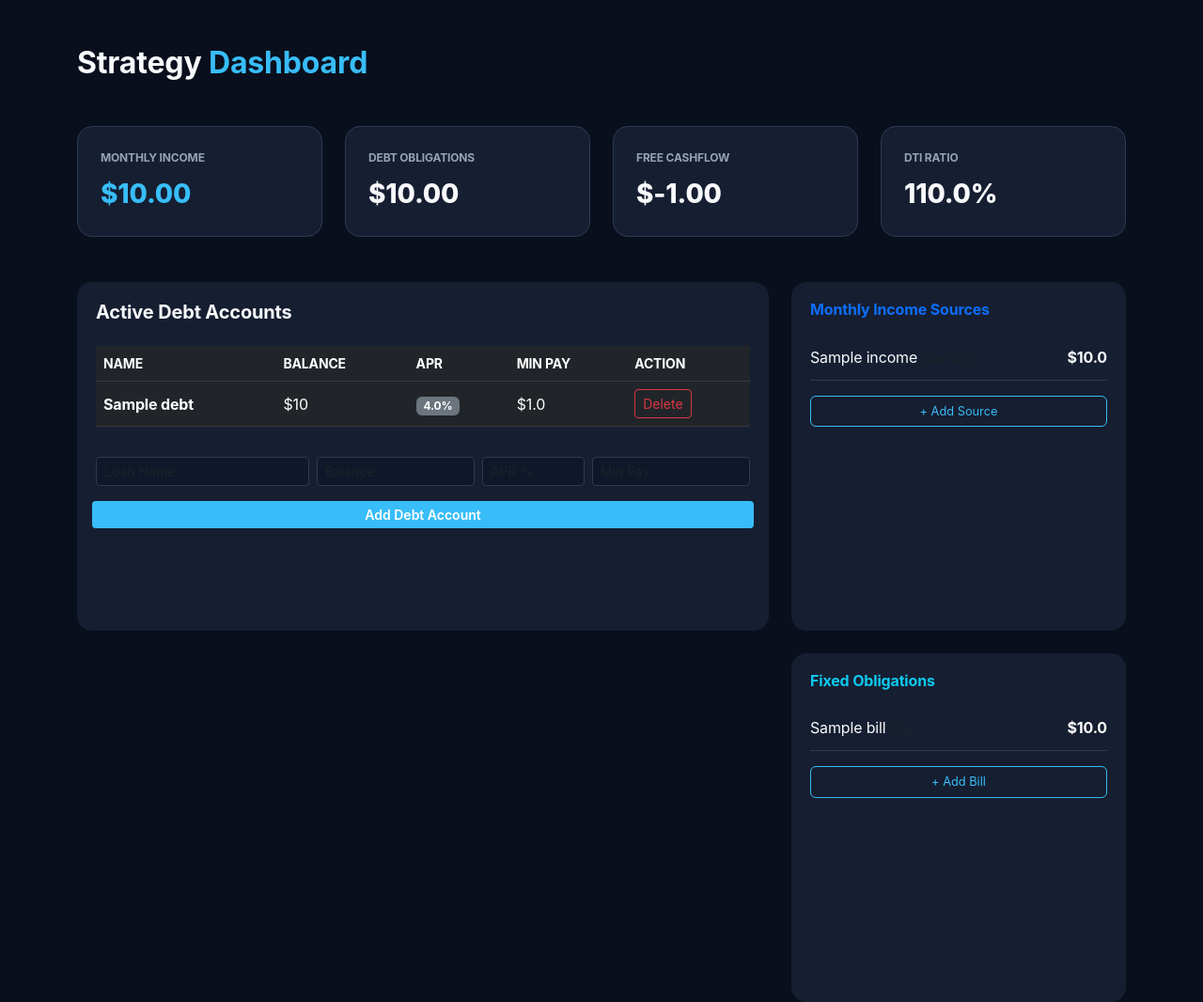
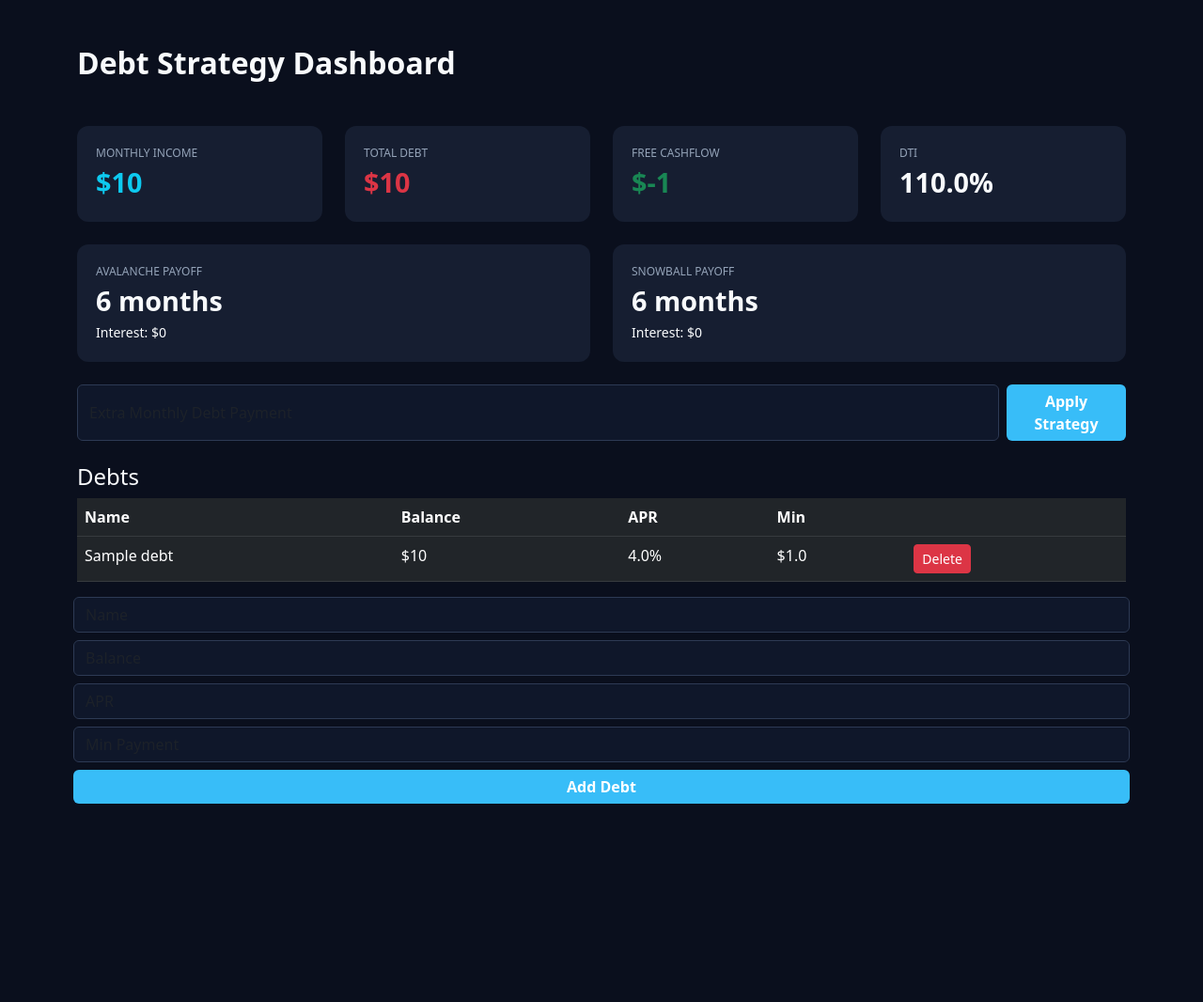
Before and after one commit to GrantM28/MadFinance, a Flask app: page / in a window 1280 px wide. Shown: the whole page at 94% size. After the commit the page ends 855 px from the top, so only its background shows below. Run offline with Flask 3, Linux system fonts and the light colour scheme; tables that the repository leaves empty hold one stand-in row (values such as "Sample post").

Commit message:
Added features

```diff
--- a/app/main.py
+++ b/app/main.py
@@ -5,20 +5,19 @@ import os
 app = Flask(__name__)
 
 db_path = os.path.join(os.path.dirname(__file__), 'data', 'strategy.db')
-if not os.path.exists(os.path.dirname(db_path)):
-    os.makedirs(os.path.dirname(db_path))
+os.makedirs(os.path.dirname(db_path), exist_ok=True)
 
 app.config['SQLALCHEMY_DATABASE_URI'] = f'sqlite:///{db_path}'
 app.config['SQLALCHEMY_TRACK_MODIFICATIONS'] = False
 db = SQLAlchemy(app)
 
-# --- MODELS ---
+# ---------------- MODELS ----------------
 
 class Income(db.Model):
     id = db.Column(db.Integer, primary_key=True)
     name = db.Column(db.String(100))
     amount = db.Column(db.Float)
-    frequency = db.Column(db.String(50)) # Monthly, Bi-weekly, Weekly
+    frequency = db.Column(db.String(50))  # Monthly, Bi-weekly, Weekly
 
 class Bill(db.Model):
     id = db.Column(db.Integer, primary_key=True)
@@ -30,13 +29,14 @@ class Debt(db.Model):
     id = db.Column(db.Integer, primary_key=True)
     name = db.Column(db.String(100))
     balance = db.Column(db.Float)
-    interest_rate = db.Column(db.Float) # APR
+    interest_rate = db.Column(db.Float)  # APR %
     min_payment = db.Column(db.Float)
+    extra_payment = db.Column(db.Float, default=0)  # Strategy money applied
 
 with app.app_context():
     db.create_all()
 
-# --- MATH ENGINE ---
+# ---------------- MATH ENGINE ----------------
 
 def get_monthly_income():
     incomes = Income.query.all()
@@ -50,56 +50,144 @@ def get_monthly_income():
             total += i.amount
     return total
 
+def simulate_payoff(debts, strategy="avalanche"):
+    sim = [
+        {
+            "balance": float(d.balance),
+            "apr": d.interest_rate / 100,
+            "min": d.min_payment,
+            "extra": d.extra_payment or 0
+        } for d in debts
+    ]
+
+    if strategy == "avalanche":
+        sim.sort(key=lambda x: x["apr"], reverse=True)
+    else:  # snowball
+        sim.sort(key=lambda x: x["balance"])
+
+    months = 0
+    total_interest = 0
+
+    while any(d["balance"] > 0 for d in sim):
+        months += 1
+        for d in sim:
+            if d["balance"] <= 0:
+                continue
+
+            interest = d["balance"] * (d["apr"] / 12)
+            total_interest += interest
+            d["balance"] += interest
+
+            payment = min(d["min"] + d["extra"], d["balance"])
+            d["balance"] -= payment
+
+    return months, total_interest
+
+# ---------------- ROUTES ----------------
+
 @app.route('/')
 def index():
     incomes = Income.query.all()
     bills = Bill.query.all()
     debts = Debt.query.all()
 
-    monthly_inc = get_monthly_income()
+    monthly_income = get_monthly_income()
     total_bills = sum(b.amount for b in bills)
-    total_min_debt = sum(d.min_payment for d in debts)
-    total_debt_balance = sum(d.balance for d in debts)
+    total_minimums = sum(d.min_payment for d in debts)
+    total_balance = sum(d.balance for d in debts)
 
-    cashflow = monthly_inc - total_bills - total_min_debt
-    dti = ((total_bills + total_min_debt) / monthly_inc * 100) if monthly_inc > 0 else 0
+    cashflow = monthly_income - total_bills - total_minimums
+
+    backend_dti = ((total_bills + total_minimums) / monthly_income * 100) if monthly_income else 0
+
+    avalanche_months, avalanche_interest = simulate_payoff(debts, "avalanche") if debts else (0, 0)
+    snowball_months, snowball_interest = simulate_payoff(debts, "snowball") if debts else (0, 0)
 
     summary = {
-        "income": monthly_inc,
-        "total_debt": total_debt_balance,
+        "income": monthly_income,
+        "bills": total_bills,
         "cashflow": cashflow,
-        "dti": dti
+        "balance": total_balance,
+        "dti": backend_dti,
+        "ava_months": avalanche_months,
+        "ava_interest": avalanche_interest,
+        "snow_months": snowball_months,
+        "snow_interest": snowball_interest
     }
 
-    return render_template('index.html',
+    return render_template("index.html",
                            summary=summary,
                            debts=debts,
                            income_list=incomes,
                            bills_list=bills)
 
-# --- ROUTES FOR ADDING DATA ---
+# ---------------- ADD DATA ----------------
 
 @app.route('/add_income', methods=['POST'])
 def add_income():
-    new_inc = Income(name=request.form['name'], amount=float(request.form['amount']), frequency=request.form['frequency'])
-    db.session.add(new_inc)
+    db.session.add(Income(
+        name=request.form['name'],
+        amount=float(request.form['amount']),
+        frequency=request.form['frequency']
+    ))
     db.session.commit()
     return redirect(url_for('index'))
 
 @app.route('/add_bill', methods=['POST'])
 def add_bill():
-    new_bill = Bill(name=request.form['name'], amount=float(request.form['amount']), due_day=int(request.form['due_day']))
-    db.session.add(new_bill)
+    db.session.add(Bill(
+        name=request.form['name'],
+        amount=float(request.form['amount']),
+        due_day=int(request.form['due_day'])
+    ))
     db.session.commit()
     return redirect(url_for('index'))
 
 @app.route('/add_debt', methods=['POST'])
 def add_debt():
-    new_debt = Debt(name=request.form['name'], balance=float(request.form['balance']),
-                    interest_rate=float(request.form['apr']), min_payment=float(request.form['min_pay']))
-    db.session.add(new_debt)
+    db.session.add(Debt(
+        name=request.form['name'],
+        balance=float(request.form['balance']),
+        interest_rate=float(request.form['apr']),
+        min_payment=float(request.form['min_pay'])
+    ))
+    db.session.commit()
+    return redirect(url_for('index'))
+
+# ---------------- STRATEGY CONTROL ----------------
+
+@app.route('/set_extra', methods=['POST'])
+def set_extra():
+    extra = float(request.form['extra'])
+    debts = Debt.query.all()
+
+    if debts:
+        split = extra / len(debts)
+        for d in debts:
+            d.extra_payment = split
+
+    db.session.commit()
+    return redirect(url_for('index'))
+
+# ---------------- DELETE ----------------
+
+@app.route('/delete_debt/<int:id>')
+def delete_debt(id):
+    db.session.delete(Debt.query.get_or_404(id))
+    db.session.commit()
+    return redirect(url_for('index'))
+
+@app.route('/delete_income/<int:id>')
+def delete_income(id):
+    db.session.delete(Income.query.get_or_404(id))
+    db.session.commit()
+    return redirect(url_for('index'))
+
+@app.route('/delete_bill/<int:id>')
+def delete_bill(id):
+    db.session.delete(Bill.query.get_or_404(id))
     db.session.commit()
     return redirect(url_for('index'))
 
 if __name__ == '__main__':
-    app.run(host='0.0.0.0', port=5000)
+    app.run(debug=True)
--- a/app/static/style.css
+++ b/app/static/style.css
@@ -9,18 +9,15 @@
 }
 
 body {
-    background-color: var(--bg-main);
-    color: #f8fafc;
-    font-family: 'Inter', system-ui, sans-serif;
-    letter-spacing: -0.01em;
+    background:#0a0f1d;
+    color:#f8fafc;
+    font-family:system-ui;
 }
 
 .stat-card {
-    background: var(--card-bg);
-    border: 1px solid var(--border-color);
-    border-radius: 16px;
-    padding: 1.5rem;
-    transition: transform 0.2s ease;
+    background:#161e31;
+    padding:20px;
+    border-radius:12px;
 }
 
 .stat-card:hover {
@@ -29,16 +26,14 @@ body {
 }
 
 .metric-label {
-    color: var(--text-muted);
-    font-size: 0.75rem;
-    text-transform: uppercase;
-    font-weight: 700;
+    font-size:.75rem;
+    color:#94a3b8;
+    text-transform:uppercase;
 }
 
 .metric-value {
-    font-size: 1.75rem;
-    font-weight: 800;
-    margin-top: 0.5rem;
+    font-size:1.8rem;
+    font-weight:700;
 }
 
 .list-container {
--- a/app/templates/index.html
+++ b/app/templates/index.html
@@ -7,109 +7,89 @@
     <link rel="stylesheet" href="{{ url_for('static', filename='style.css') }}">
 </head>
 <body class="container py-5">
-    <h2 class="mb-5 fw-bold">Strategy <span style="color: var(--primary)">Dashboard</span></h2>
 
-    <div class="row g-4 mb-5">
+<h2 class="mb-5 fw-bold">Debt Strategy Dashboard</h2>
+
+<div class="row g-4 mb-4">
     <div class="col-md-3">
         <div class="stat-card">
             <div class="metric-label">Monthly Income</div>
-                <div class="metric-value" style="color: var(--primary)">${{ "%.2f"|format(summary.income) }}</div>
+            <div class="metric-value text-info">${{ "%.0f"|format(summary.income) }}</div>
         </div>
     </div>
+
     <div class="col-md-3">
         <div class="stat-card">
-                <div class="metric-label">Debt Obligations</div>
-                <div class="metric-value danger">${{ "%.2f"|format(summary.total_debt) }}</div>
+            <div class="metric-label">Total Debt</div>
+            <div class="metric-value text-danger">${{ "%.0f"|format(summary.balance) }}</div>
         </div>
     </div>
+
     <div class="col-md-3">
         <div class="stat-card">
             <div class="metric-label">Free Cashflow</div>
-                <div class="metric-value success">${{ "%.2f"|format(summary.cashflow) }}</div>
+            <div class="metric-value text-success">${{ "%.0f"|format(summary.cashflow) }}</div>
         </div>
     </div>
+
     <div class="col-md-3">
         <div class="stat-card">
-                <div class="metric-label">DTI Ratio</div>
-                <div class="metric-value {{ 'danger' if summary.dti > 36 else '' }}">{{ "%.1f"|format(summary.dti) }}%</div>
+            <div class="metric-label">DTI</div>
+            <div class="metric-value">{{ "%.1f"|format(summary.dti) }}%</div>
         </div>
     </div>
 </div>
 
-    <div class="row g-4">
-        <div class="col-lg-8">
-            <div class="list-container mb-4">
-                <h5 class="mb-4 fw-bold">Active Debt Accounts</h5>
-                <table class="table table-dark table-hover align-middle">
-                    <thead class="text-muted small">
-                        <tr><th>NAME</th><th>BALANCE</th><th>APR</th><th>MIN PAY</th><th>ACTION</th></tr>
+<div class="row g-4 mb-4">
+    <div class="col-md-6">
+        <div class="stat-card">
+            <div class="metric-label">Avalanche Payoff</div>
+            <div class="metric-value">{{ summary.ava_months }} months</div>
+            <small>Interest: ${{ "%.0f"|format(summary.ava_interest) }}</small>
+        </div>
+    </div>
+
+    <div class="col-md-6">
+        <div class="stat-card">
+            <div class="metric-label">Snowball Payoff</div>
+            <div class="metric-value">{{ summary.snow_months }} months</div>
+            <small>Interest: ${{ "%.0f"|format(summary.snow_interest) }}</small>
+        </div>
+    </div>
+</div>
+
+<div class="mb-4">
+    <form action="/set_extra" method="POST" class="d-flex gap-2">
+        <input type="number" step="0.01" name="extra" class="form-control" placeholder="Extra Monthly Debt Payment">
+        <button class="btn btn-primary">Apply Strategy</button>
+    </form>
+</div>
+
+<h4>Debts</h4>
+<table class="table table-dark">
+<thead>
+<tr><th>Name</th><th>Balance</th><th>APR</th><th>Min</th><th></th></tr>
 </thead>
 <tbody>
 {% for d in debts %}
 <tr>
-                            <td class="fw-bold">{{ d.name }}</td>
+<td>{{ d.name }}</td>
 <td>${{ "%.0f"|format(d.balance) }}</td>
-                            <td><span class="badge bg-secondary">{{ d.interest_rate }}%</span></td>
+<td>{{ d.interest_rate }}%</td>
 <td>${{ d.min_payment }}</td>
-                            <td><button class="btn btn-sm btn-outline-danger">Delete</button></td>
+<td><a href="/delete_debt/{{ d.id }}" class="btn btn-sm btn-danger">Delete</a></td>
 </tr>
 {% endfor %}
 </tbody>
 </table>
-                <form action="/add_debt" method="POST" class="row g-2 mt-4">
-                    <div class="col-md-4"><input type="text" name="name" class="form-control form-control-sm" placeholder="Loan Name"></div>
-                    <div class="col-md-3"><input type="number" step="0.01" name="balance" class="form-control form-control-sm" placeholder="Balance"></div>
-                    <div class="col-md-2"><input type="number" step="0.01" name="apr" class="form-control form-control-sm" placeholder="APR %"></div>
-                    <div class="col-md-3"><input type="number" step="0.01" name="min_pay" class="form-control form-control-sm" placeholder="Min Pay"></div>
-                    <button class="btn btn-primary btn-sm mt-3">Add Debt Account</button>
+
+<form action="/add_debt" method="POST" class="row g-2">
+<input name="name" class="form-control" placeholder="Name">
+<input name="balance" class="form-control" placeholder="Balance">
+<input name="apr" class="form-control" placeholder="APR">
+<input name="min_pay" class="form-control" placeholder="Min Payment">
+<button class="btn btn-primary">Add Debt</button>
 </form>
-            </div>
-        </div>
 
-        <div class="col-lg-4">
-            <div class="list-container mb-4">
-                <h6 class="fw-bold mb-3 text-primary">Monthly Income Sources</h6>
-                {% for inc in income_list %}
-                <div class="data-item">
-                    <span>{{ inc.name }} <small class="text-muted">({{ inc.frequency }})</small></span>
-                    <span class="success fw-bold">${{ inc.amount }}</span>
-                </div>
-                {% endfor %}
-                <button class="btn btn-outline-custom w-100 mt-3" data-bs-toggle="collapse" data-bs-target="#incomeForm">+ Add Source</button>
-                <div class="collapse mt-2" id="incomeForm">
-                    <form action="/add_income" method="POST">
-                        <input type="text" name="name" class="form-control mb-1" placeholder="Source">
-                        <input type="number" name="amount" class="form-control mb-1" placeholder="Amount">
-                        <select name="frequency" class="form-select mb-1">
-                            <option value="Monthly">Monthly</option>
-                            <option value="Bi-weekly">Bi-weekly</option>
-                        </select>
-                        <button class="btn btn-sm btn-primary w-100">Save</button>
-                    </form>
-                </div>
-            </div>
-
-            <div class="list-container">
-                <h6 class="fw-bold mb-3 text-info">Fixed Obligations</h6>
-                {% for bill in bills_list %}
-                <div class="data-item">
-                    <span>{{ bill.name }} <small class="text-muted">Day {{ bill.due_day }}</small></span>
-                    <span class="text-white fw-bold">${{ bill.amount }}</span>
-                </div>
-                {% endfor %}
-                <button class="btn btn-outline-custom w-100 mt-3" data-bs-toggle="collapse" data-bs-target="#billForm">+ Add Bill</button>
-                <div class="collapse mt-2" id="billForm">
-                    <form action="/add_bill" method="POST">
-                        <input type="text" name="name" class="form-control mb-1" placeholder="Utility Name">
-                        <input type="number" name="amount" class="form-control mb-1" placeholder="Amount">
-                        <input type="number" name="due_day" class="form-control mb-1" placeholder="Due Day">
-                        <button class="btn btn-sm btn-primary w-100">Save</button>
-                    </form>
-                </div>
-            </div>
-        </div>
-    </div>
-
-    <script src="https://cdn.jsdelivr.net/npm/bootstrap@5.3.0/dist/js/bootstrap.bundle.min.js"></script>
 </body>
 </html>
```
Lines whose indentation alone changed are shown as unchanged.
